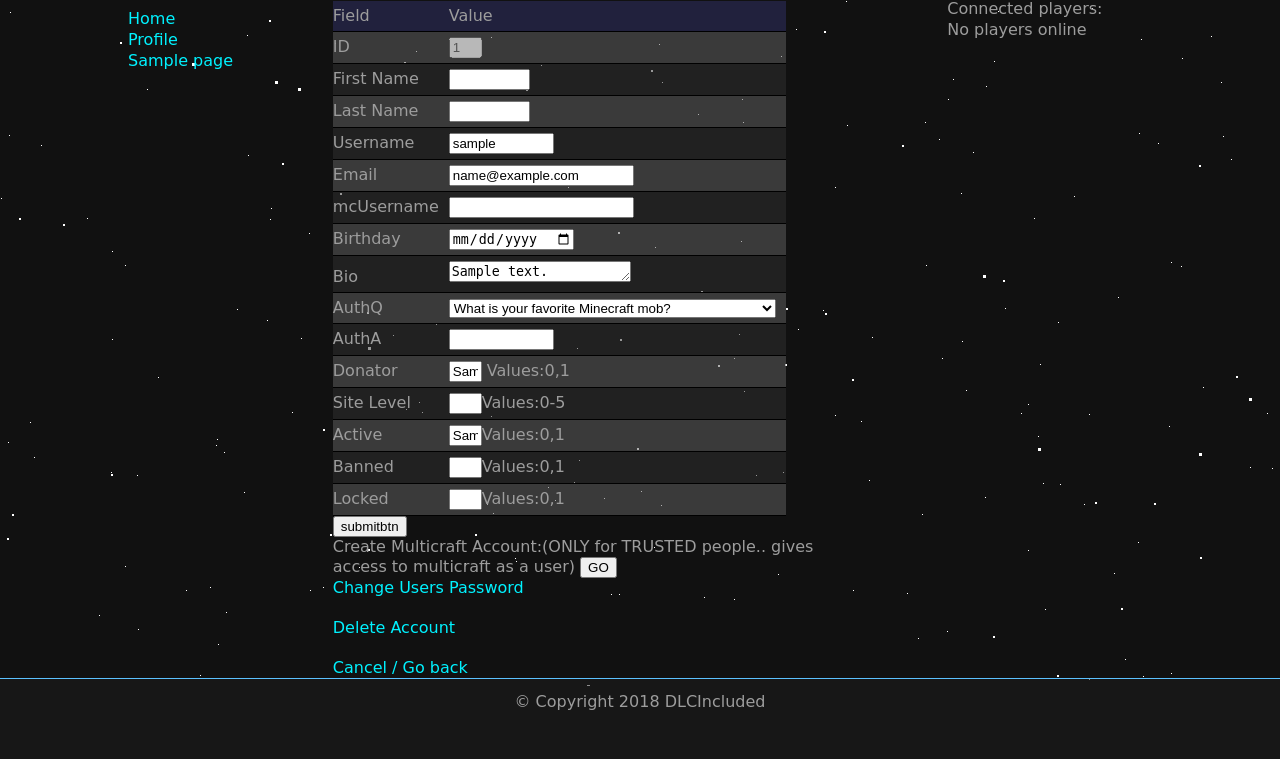
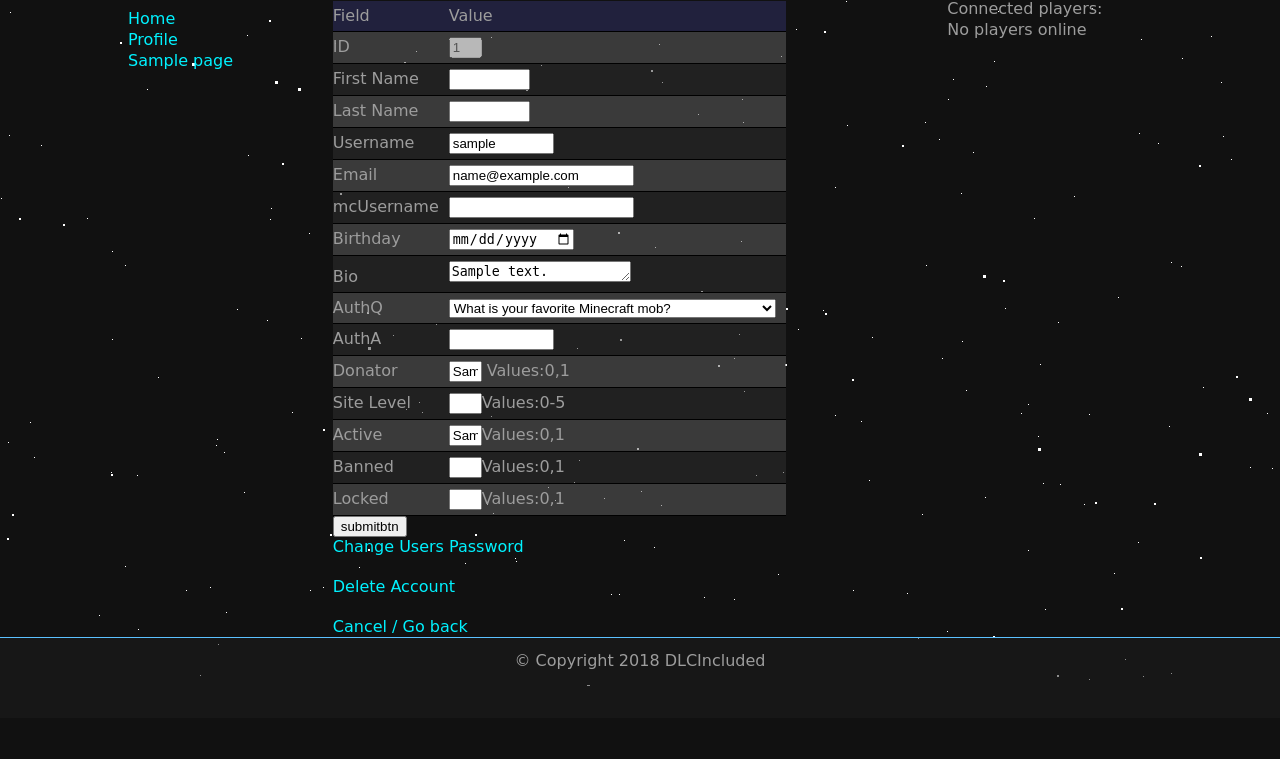
Before and after one commit to DLCIncluded/TestingSite, a PHP site: the page made by admin.php in a window 1280 px wide. Shown: the part 114-873 px from the top of the page. After the commit the page ends 800 px from the top, so only its background shows below. Run offline with PHP 8.4, Linux system fonts and the light colour scheme; the visitor is signed in with stand-in values (Sample User, id 1); tables that the repository leaves empty or names only in its code hold one stand-in row (values such as "Sample post"); data that the repository does not hold is empty; a stand-in replaces the project's code that opens the database connection; some web fonts are replaced.

Commit message:
Fixing multicraft API Error

```diff
--- a/admin.php
+++ b/admin.php
@@ -1,8 +1,8 @@
 <?PHP
 ini_set('display_errors', '1');
 include("includes/top.php");
-require("includes/MulticraftAPI.php");
-$api = new MulticraftAPI('http://dlcincluded.com/multicraft/api.php', 'DLCIncluded', '+n2DLp2z*mZoBz');
+//require("includes/MulticraftAPI.php");
+//$api = new MulticraftAPI('https://dlcincluded.com/multicraft/api.php', 'DLCIncluded', '+n2DLp2z*mZoBz');
 
 
 
@@ -448,14 +448,14 @@ if(isset($_SESSION['username']) && isset($_SESSION['siteLevel']) && $_SESSION['s
 					</table>
 					<input type='submit' name='submitbtn' value='submitbtn' id='submitbtn'>
 					</form>
-
+					<!--
 					<form action='admin.php' method='POST'>
 						<input type='hidden' name='multicraft' value='true'/>
 						<input type='hidden' name='username' value='<?PHP echo $_GET['username']; ?>'/>
 						Create Multicraft Account:(ONLY for TRUSTED people.. gives access to multicraft as a user)
 						<input type='submit' name='mcsubmit' value='GO' id='submitbtn'>
 					</form>
-
+					-->
 					<a href='admin.php?edit=true&pass=true&username=<?PHP echo $_GET['username']; ?>'>Change Users Password</a>
 
 					<br><br>
```
